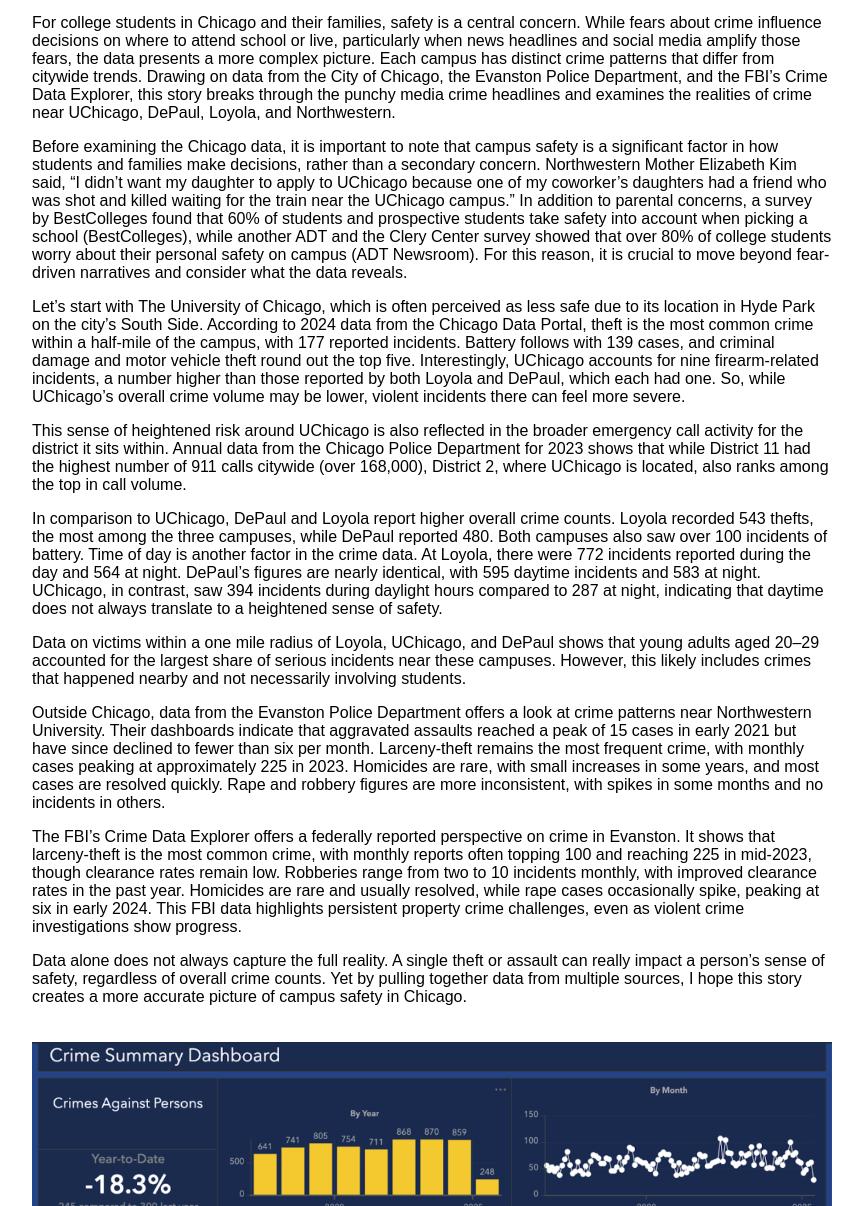
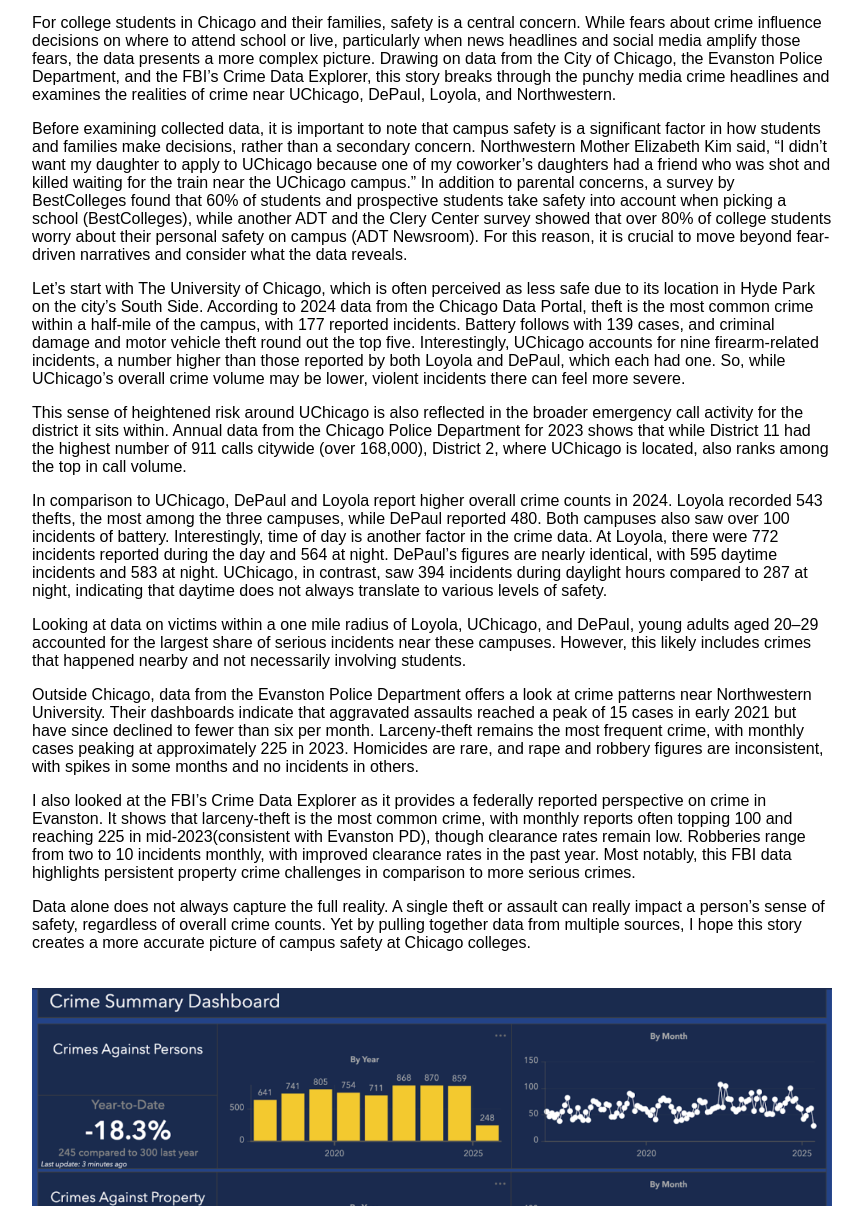
Before and after one commit to sarahk11m/crime-mapping-project, a plain HTML site: page index.html in a window 1280 px wide. Shown: the part 440-1646 px from the top of the page, without its empty margins (8-870 px from the left). Drawn offline with Linux system fonts and the light colour scheme.

Commit message:
Update index.html with new text

```diff
--- a/index.html
+++ b/index.html
@@ -48,13 +48,12 @@
 
 <p>For college students in Chicago and their families, safety is a central concern. While
 fears about crime influence decisions on where to attend school or live, particularly when
-news headlines and social media amplify those fears, the data presents a more complex picture.
-Each campus has distinct crime patterns that differ from citywide trends. Drawing on data from
+news headlines and social media amplify those fears, the data presents a more complex picture. Drawing on data from
 the City of Chicago, the Evanston Police Department, and the FBI’s Crime Data Explorer, this
 story breaks through the punchy media crime headlines and examines the realities of crime near
 UChicago, DePaul, Loyola, and Northwestern.</p>
 
-<p>Before examining the Chicago data, it is important to note that campus safety is a
+<p>Before examining collected data, it is important to note that campus safety is a
 significant factor in how students and families make decisions, rather than a secondary
 concern. Northwestern Mother Elizabeth Kim said, “I didn’t want my daughter to apply to
 UChicago because one of my coworker’s daughters had a friend who was shot and killed waiting
@@ -78,15 +77,15 @@ call activity for the district it sits within. Annual data from the Chicago Poli
 for 2023 shows that while District 11 had the highest number of 911 calls citywide (over
 168,000), District 2, where UChicago is located, also ranks among the top in call volume.</p>
 
-<p>In comparison to UChicago, DePaul and Loyola report higher overall crime counts. Loyola
+<p>In comparison to UChicago, DePaul and Loyola report higher overall crime counts in 2024. Loyola
 recorded 543 thefts, the most among the three campuses, while DePaul reported 480. Both
-campuses also saw over 100 incidents of battery. Time of day is another factor in the crime
+campuses also saw over 100 incidents of battery. Interestingly, time of day is another factor in the crime
 data. At Loyola, there were 772 incidents reported during the day and 564 at night. DePaul’s
 figures are nearly identical, with 595 daytime incidents and 583 at night. UChicago, in
 contrast, saw 394 incidents during daylight hours compared to 287 at night, indicating that
-daytime does not always translate to a heightened sense of safety.</p>
+daytime does not always translate to various levels of safety.</p>
 
-<p>Data on victims within a one mile radius of Loyola, UChicago, and DePaul shows that young
+<p>Looking at data on victims within a one mile radius of Loyola, UChicago, and DePaul, young
 adults aged 20–29 accounted for the largest share of serious incidents near these campuses.
 However, this likely includes crimes that happened nearby and not necessarily involving
 students.</p>
@@ -95,22 +94,19 @@ students.</p>
 near Northwestern University. Their dashboards indicate that aggravated assaults reached a
 peak of 15 cases in early 2021 but have since declined to fewer than six per month.
 Larceny-theft remains the most frequent crime, with monthly cases peaking at approximately 225
-in 2023. Homicides are rare, with small increases in some years, and most cases are resolved
-quickly. Rape and robbery figures are more inconsistent, with spikes in some months and no
+in 2023. Homicides are rare, and rape and robbery figures are inconsistent, with spikes in some months and no
 incidents in others.</p>
 
-<p>The FBI’s Crime Data Explorer offers a federally reported perspective on crime in Evanston.
+<p>I also looked at the FBI’s Crime Data Explorer as it provides a federally reported perspective on crime in Evanston.
 It shows that larceny-theft is the most common crime, with monthly reports often topping 100
-and reaching 225 in mid-2023, though clearance rates remain low. Robberies range from two to
-10 incidents monthly, with improved clearance rates in the past year. Homicides are rare and
-usually resolved, while rape cases occasionally spike, peaking at six in early 2024. This FBI
-data highlights persistent property crime challenges, even as violent crime investigations
-show progress.</p>
+and reaching 225 in mid-2023(consistent with Evanston PD), though clearance rates remain low. Robberies range from two to
+10 incidents monthly, with improved clearance rates in the past year. Most notably, this FBI
+data highlights persistent property crime challenges in comparison to more serious crimes.</p>
 
 <p>Data alone does not always capture the full reality. A single theft or assault can really
 impact a person’s sense of safety, regardless of overall crime counts. Yet by pulling together
 data from multiple sources, I hope this story creates a more accurate picture of campus safety
-in Chicago.</p>
+at Chicago colleges.</p>
 
 <img src="crime-dashboard.png" alt="Crime dashboard graphic" />
 <p class="caption">From the Evanston Crime Dashboard, year-to-date data shows an overall
```
